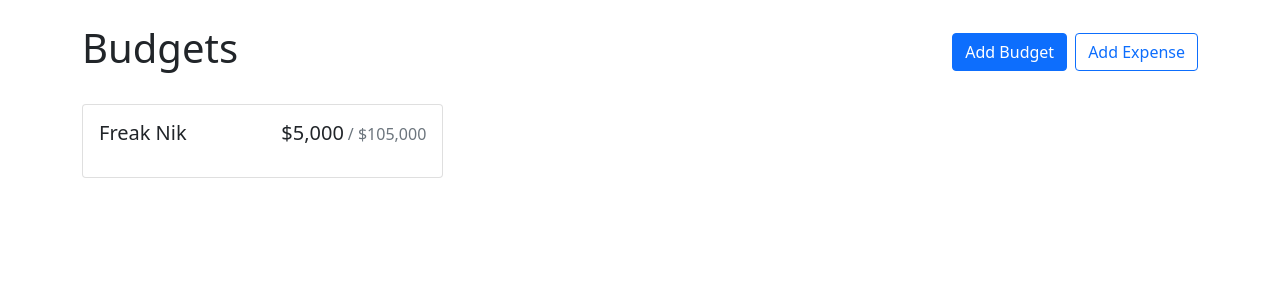
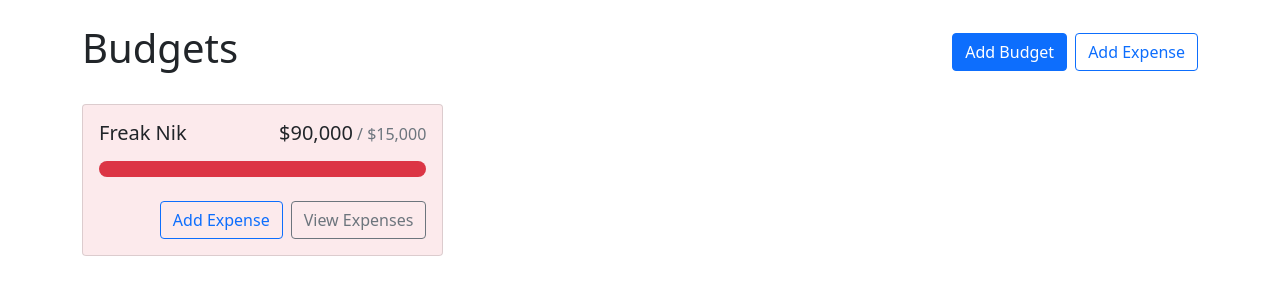
Before and after one commit to coredelle/budget, a React (Create React App) app: page / in a window 1280 px wide. Shown: the top 300 px of the page. Built offline with nearby package versions, Linux system fonts and the light colour scheme.

Commit message:
add conditional classnames, kinda dope logic

```diff
--- a/src/App.js
+++ b/src/App.js
@@ -20,7 +20,7 @@ function App() {
           gap: '1rem',
           alignItems: 'flex-start'
       }}>
-      <BudgetCard name={'Freak Nik'} amount={5000} max={105000}/>
+      <BudgetCard name={'Freak Nik'} amount={90000} max={15000}/>
       </div>
     </Container>
   );
--- a/src/components/BudgetCard.js
+++ b/src/components/BudgetCard.js
@@ -1,9 +1,16 @@
-import { Card } from "react-bootstrap";
+import {Card, ProgressBar, Stack, Button} from "react-bootstrap";
 import { currencyFormatter } from "../utils";
 
-export default function BudgetCard({ name, amount, max }) {
+export default function BudgetCard({ name, amount, max, gray }) {
+    const classNames = [];
+    if (amount > max) {
+        classNames.push("bg-danger", "bg-opacity-10");
+    } else if (gray) {
+        classNames.push("bg-light")
+    }
+
     return (
-        <Card>
+        <Card className={classNames.join(" ")}>
             <Card.Body>
                 <Card.Title className="d-flex justify-content-between align-items-baseline fw-normal mb-3">
                     <div className="me-2">{name}</div>
@@ -14,7 +21,26 @@ export default function BudgetCard({ name, amount, max }) {
                         </span>
                     </div>
                 </Card.Title>
+                <ProgressBar
+                    className="rounded-pill"
+                    variant={getProgressBarVariant(amount, max)}
+                    min={0}
+                    max={max}
+                    now={amount}
+                />
+                <Stack direction="horizontal" gap="2" className="mt-4">
+                    <Button variant="outline-primary" className="ms-auto">Add Expense</Button>
+                    <Button variant="outline-secondary">View Expenses</Button>
+                </Stack>
             </Card.Body>
         </Card>
     );
 }
+
+function getProgressBarVariant(amount, max) {
+    const ratio = amount / max;
+
+    if (ratio < .5) return 'primary';
+    if (ratio < .75) return 'warning';
+    return 'danger';
+}
```
